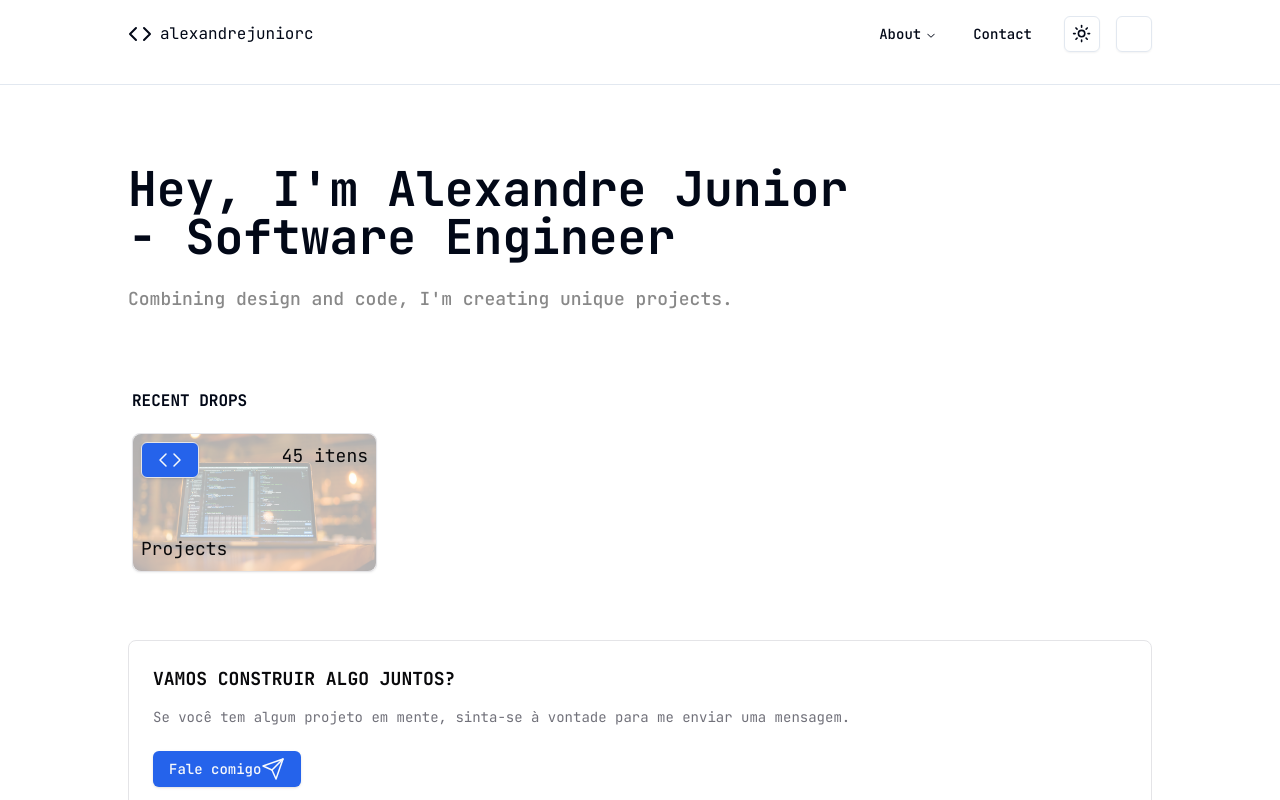
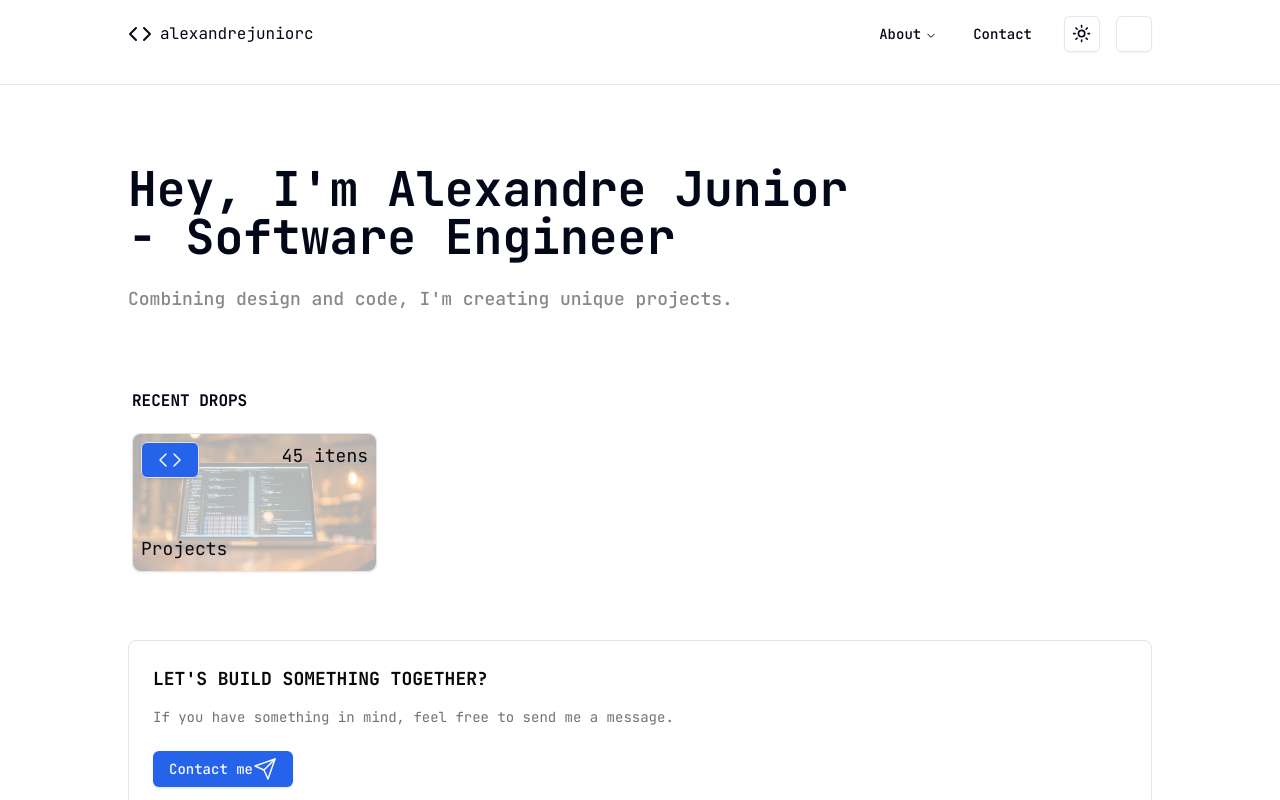
Before and after one commit to alexandrejuniorc/portfolio, a Next.js app: page /contact in a window 1280 px wide. Shown: the top 800 px of the page. Built offline with nearby package versions, Linux system fonts and the light colour scheme.

Commit message:
feat(intl): :sparkles: translate footer

```diff
--- a/src/components/footer/index.tsx
+++ b/src/components/footer/index.tsx
@@ -1,30 +1,45 @@
+"use client";
 import { Github, Instagram, InstagramIcon, Linkedin, Send } from "lucide-react";
 import Link from "next/link";
 import React from "react";
 import { Button } from "../ui/button";
 import { Separator } from "../ui/separator";
 import { DiscordLogoIcon } from "@radix-ui/react-icons";
+import { useParams } from "next/navigation";
+import { getDictionaryUseClient } from "@/dictionaries/default-dictionary-use-client";
+import { Locale } from "@/config/i18n.config";
 
 export const Footer = () => {
+  const { lang } = useParams();
+  const { dictionary, interpolation } = getDictionaryUseClient(lang as Locale);
+
   return (
     <footer className="mx-auto flex max-w-5xl flex-col justify-start gap-4 overflow-hidden py-8 px-5 lg:px-0">
       <div className="rounded-lg border border-zinc-200 text-zinc-950 shadow-sm dark:border-zinc-800 dark:bg-primary-950 dark:text-zinc-50">
         <div className="space-y-1.5 p-6 flex flex-col gap-2">
           <span className="uppercase font-bold text-lg">
-            Vamos construir algo juntos?
+            {interpolation(dictionary.components.footer.title, {
+              name: "Let's build something together?",
+            })}
           </span>
           <p className="text-sm text-zinc-500 dark:text-zinc-400">
             <span>
-              Se você tem algum projeto em mente, sinta-se à vontade para me
-              enviar uma mensagem.
+              {interpolation(dictionary.components.footer.description, {
+                name: "If you have something in mind, feel free to send me a message.",
+              })}
             </span>
           </p>
         </div>
 
         <div className="p-6 pt-0">
           <Link href="/contact">
-            <Button variant={"default"} className="dark:bg-white hover:text-zinc-900 dark:hover:text-zinc-50">
-              <span>Fale comigo</span>
+            <Button
+              variant={"default"}
+              className="dark:bg-white hover:text-zinc-900 dark:hover:text-zinc-50"
+            >
+              <span>{interpolation(dictionary.components.footer.button, {
+                name: "Contact me",
+              })}</span>
               <Send
                 fill="none"
                 strokeWidth={1.5}
--- a/src/dictionaries/default-language-collections/default-en-US.ts
+++ b/src/dictionaries/default-language-collections/default-en-US.ts
@@ -32,6 +32,12 @@ export const enUS = {
         },
       },
     },
+    footer: {
+      title: "Let's build something together?",
+      description:
+        "If you have something in mind, feel free to send me a message.",
+      button: "Contact me",
+    },
     "mode-toggle": {
       title: "Change Theme",
       light: "Light",
--- a/src/dictionaries/default-language-collections/default-pt-BR.ts
+++ b/src/dictionaries/default-language-collections/default-pt-BR.ts
@@ -32,6 +32,12 @@ export const ptBR = {
         },
       },
     },
+    footer: {
+      title: "Vamos construir algo juntos?",
+      description:
+        "Se você tem algum projeto em mente, sinta-se à vontade para me enviar uma mensagem.",
+      button: "Fale comigo",
+    },
     "mode-toggle": {
       title: "Alterar Tema",
       light: "Modo Claro",
```
